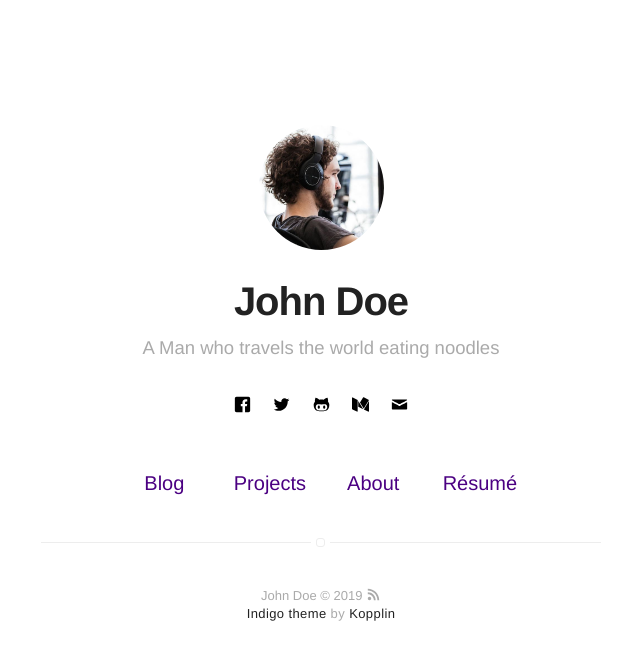
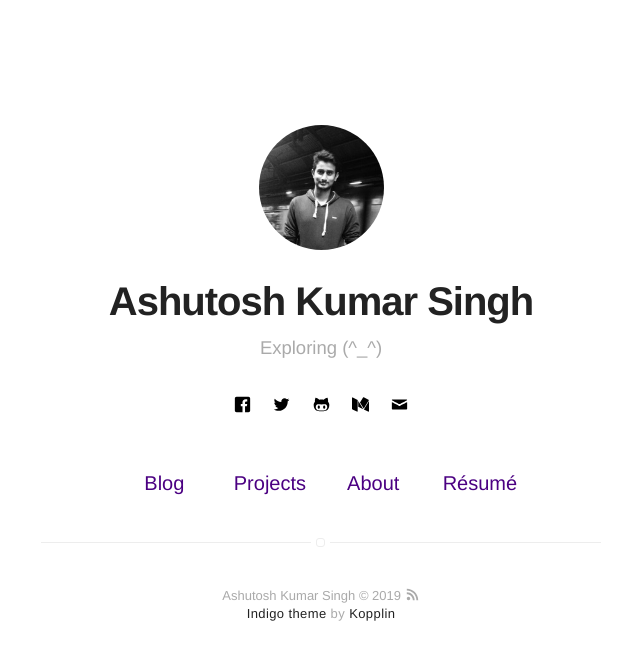
Before and after one commit to hiashutoshsingh/hiashutoshsingh.github.io, a Jekyll site: the page built from index.html, in a window 1280 px wide. Shown: the top 660 px of the page, without its empty margins (319-959 px from the left). Built offline with Jekyll 4.4.1, drawn with Linux system fonts in a browser that asks for light colours.

Commit message:
config changes

```diff
--- a/_config.yml
+++ b/_config.yml
@@ -1,6 +1,6 @@
 # main text of home
-name: John Doe
-bio: A Man who travels the world eating noodles
+name: Ashutosh Kumar Singh
+bio: Exploring (^_^)
 
 # twitter summary info
 description: A blog about technology and stuff related
@@ -8,13 +8,13 @@ description: A blog about technology and stuff related
 # if it's an external image, update below for true
 # better with square images
 external-image: false
-picture: assets/images/profile.jpg
+picture: assets/images/ashu.jpg
 
 # If you want to include your resume, set to true
 # and specify source (external or local).
 resume: true
 resume-external: true
-resume-url: https://google.com/?q=my+resume
+resume-url: https://docs.google.com/document/d/1eXZI7lGqMsgyv0DOeekq_AMHGI8lmZxExD0QTwX60Cc/edit?usp=sharing
 
 url: https://koppl.in/indigo
 # your url: http://USERNAME.github.io
@@ -55,10 +55,10 @@ email: myemail@gmail.com
 
 authors:
     johndoe:
-        name: John Doe
-        bio: A Man who travels the world eating noodles
+        name: Ashutosh Kumar Singh
+        bio: Expolring (^_^)
         external-image: false
-        picture: assets/images/profile.jpg
+        picture: assets/images/ashu.jpg
         twitter: johndoe
     jamesfoster:
         name: James Foster
@@ -117,4 +117,4 @@ compress_html:
         - development
         - stage
 
-exclude: ["travis.sh", "Rakefile", "README.md", "Gemfile", "Gemfile.lock", "FAQ.md"]
+exclude: ["travis.sh", "Rakefile", "Gemfile", "Gemfile.lock", "FAQ.md"]
```
Also changed, not shown: assets/images/ashu.jpg (added), assets/images/profile.jpg (deleted), 1 other file.
